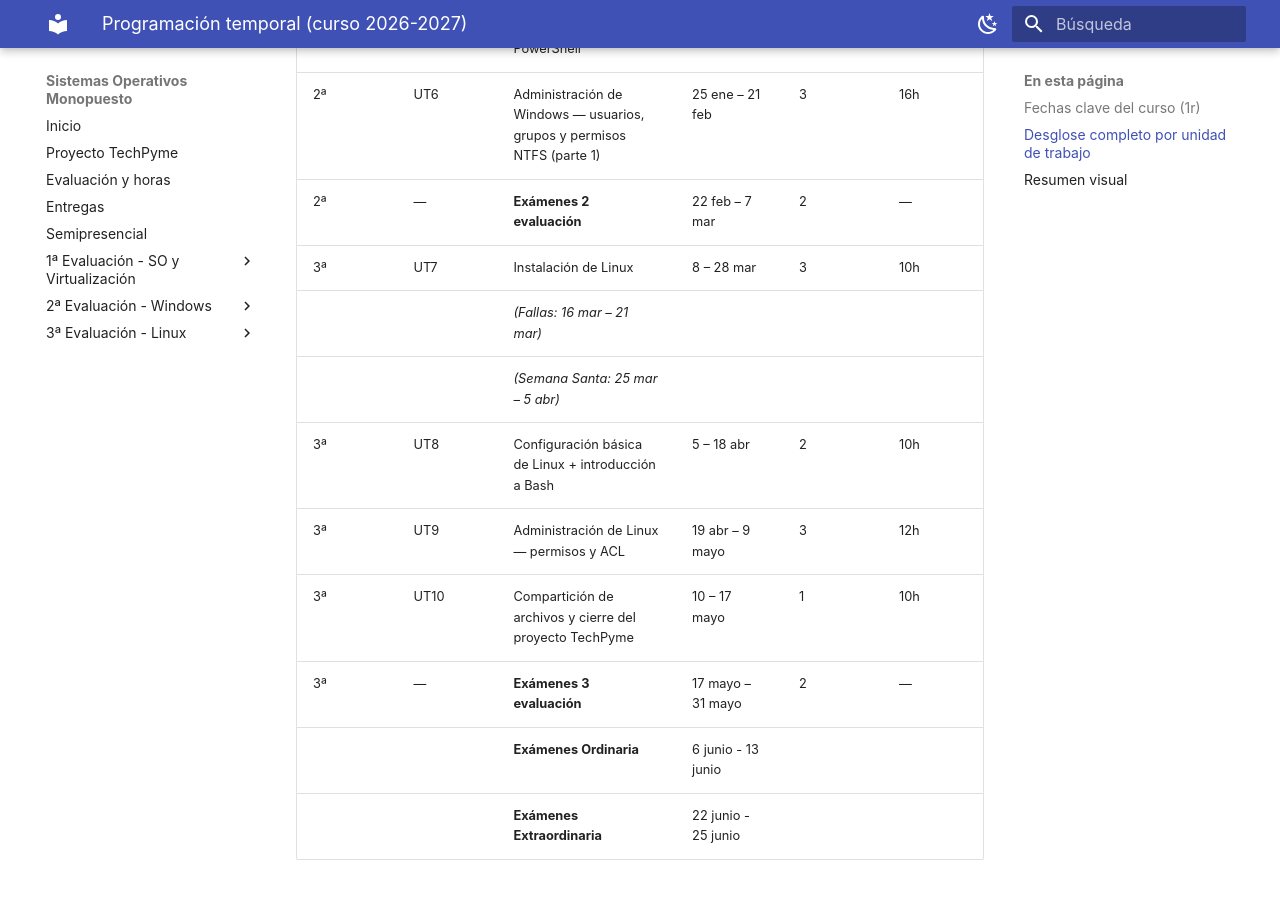
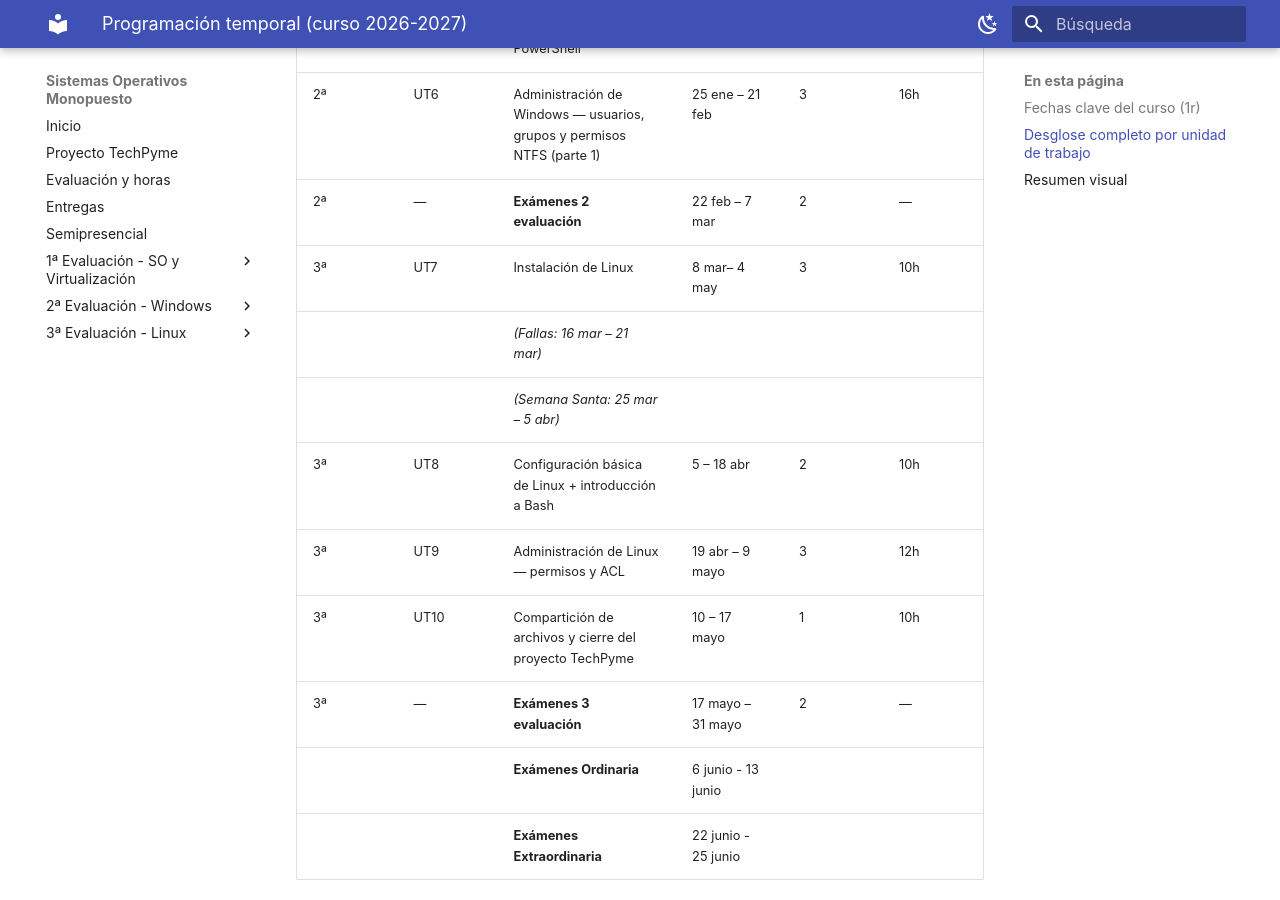
Before and after one commit to luisgarciabonifaz/SOM, an MkDocs documentation site: the page built from docs/semipresencial/calendario.md, in a window 1280 px wide and 900 px high, scrolled down 1295 px. Built offline with MkDocs 1.6.1 and Material for MkDocs 9.7.7, drawn with Linux system fonts in a browser that asks for light colours; plug-ins that fetch from the network failed and are left out.

Commit message:
Corrijo calendario semi

```diff
--- a/docs/semipresencial/calendario.md
+++ b/docs/semipresencial/calendario.md
@@ -30,7 +30,7 @@
 | 2ª | UT5 | Configuración básica de Windows + introducción a PowerShell | 21 dic – 24 ene | 3 | 14h |
 | 2ª | UT6 | Administración de Windows — usuarios, grupos y permisos NTFS (parte 1) | 25 ene – 21 feb | 3 | 16h |
 | 2ª | — | **Exámenes  2 evaluación** | 22 feb – 7 mar | 2 | — |
-| 3ª | UT7 | Instalación de Linux | 8 – 28 mar | 3 | 10h |
+| 3ª | UT7 | Instalación de Linux | 8 mar– 4 may | 3 | 10h |
 | | | *(Fallas: 16 mar – 21 mar)* | | | |
 | | | *(Semana Santa: 25 mar – 5 abr)* | | | |
 | 3ª | UT8 | Configuración básica de Linux + introducción a Bash | 5 – 18 abr | 2 | 10h |
```
